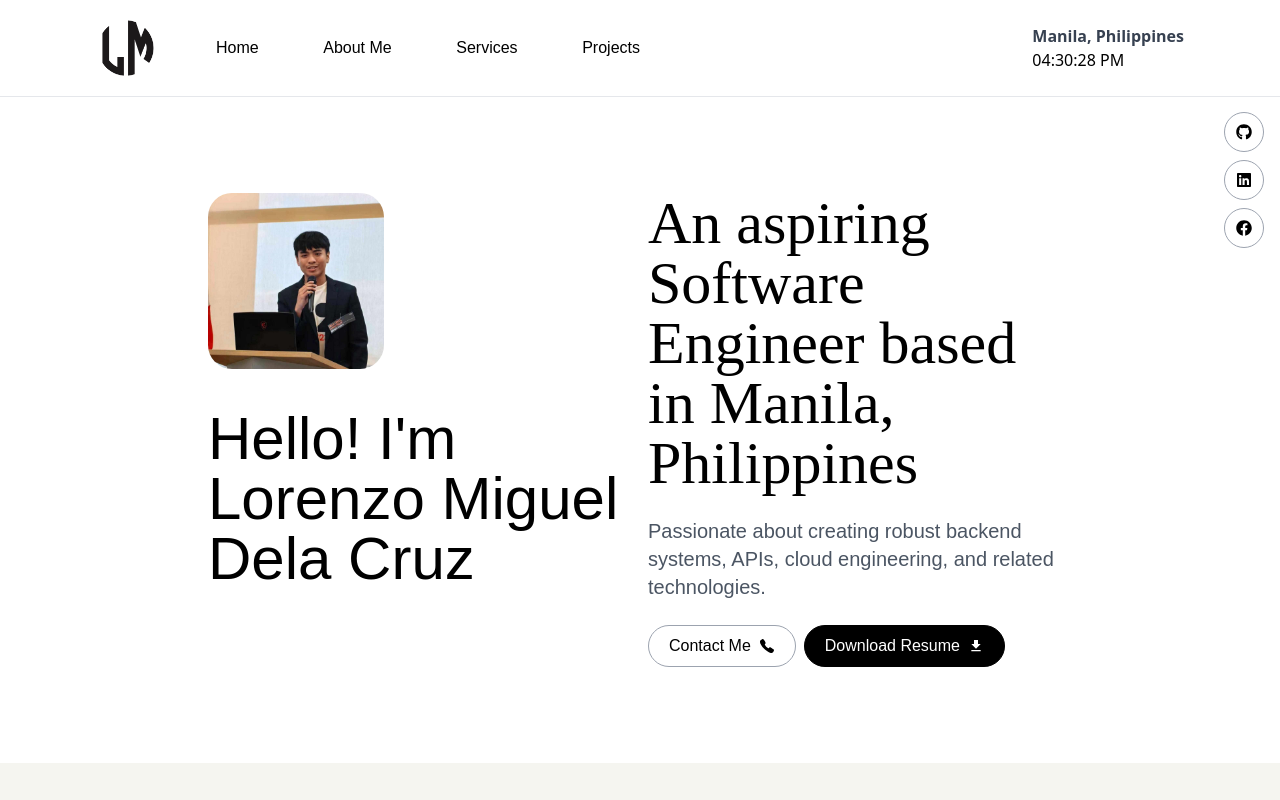
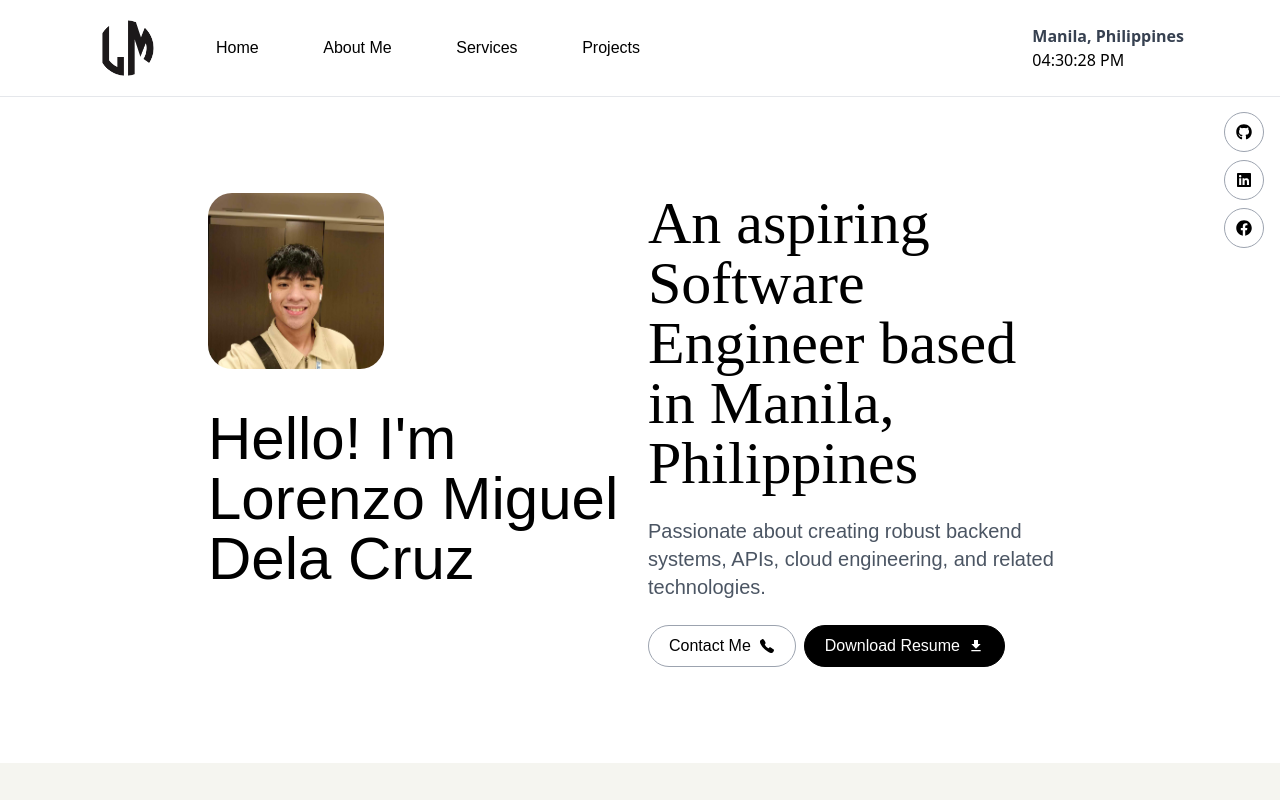
Before and after one commit to migodlcrz/delacruz-portfolio, a React (Vite) app: page / in a window 1280 px wide. Shown: the top 800 px of the page. Built offline with nearby package versions, Linux system fonts and the light colour scheme.

Commit message:
modify: changed picture

```diff
--- a/src/components/Header.tsx
+++ b/src/components/Header.tsx
@@ -1,8 +1,8 @@
-import { useState, useEffect, RefObject } from "react";
+import { RefObject, useEffect, useState } from "react";
+import { RxHamburgerMenu } from "react-icons/rx";
 import logo from "../assets/page-logo.png";
 import Socials from "../components/Socials";
 import { HeaderProps } from "../interfaces/ReferenceProps";
-import { RxHamburgerMenu } from "react-icons/rx";
 import SocialsMobile from "./SocialsMobile";
 
 const Header: React.FC<HeaderProps> = ({
--- a/src/pages/Home.tsx
+++ b/src/pages/Home.tsx
@@ -1,18 +1,18 @@
+import Lottie from "lottie-react";
 import { CgWebsite } from "react-icons/cg";
 import { FaCloud, FaDatabase, FaJava, FaPython } from "react-icons/fa";
 import { IoCall } from "react-icons/io5";
 import { MdDownload } from "react-icons/md";
 import { SiCisco } from "react-icons/si";
 import { TbApi } from "react-icons/tb";
-import profile from "../assets/profile.jpg";
+import profile from "../assets/profile-cool.jpg";
+import wip from "../assets/wip.json";
 import CertificationTag from "../components/CertificationTag";
 import EducationTag from "../components/EducationTag";
 import InfoTag from "../components/InfoTag";
 import ServiceTag from "../components/ServiceTag";
 import WorkTag from "../components/WorkTag";
 import { HomeProps } from "../interfaces/ReferenceProps";
-import Lottie from "lottie-react";
-import wip from "../assets/wip.json";
 
 const Home: React.FC<HomeProps> = ({
   homeRef,
@@ -29,7 +29,7 @@ const Home: React.FC<HomeProps> = ({
             <img
               src={profile}
               alt=""
-              className="h-10 w-10 lg:h-44 lg:w-44 rounded-3xl"
+              className="h-10 w-10 lg:h-44 lg:w-44 rounded-3xl object-cover"
             />
             <span className="text-black poppins text-base lg:text-6xl">
               Hello! I'm Lorenzo Miguel <br className="hidden lg:block" />
```
Also changed, not shown: src/assets/profile-cool.jpg (added).
